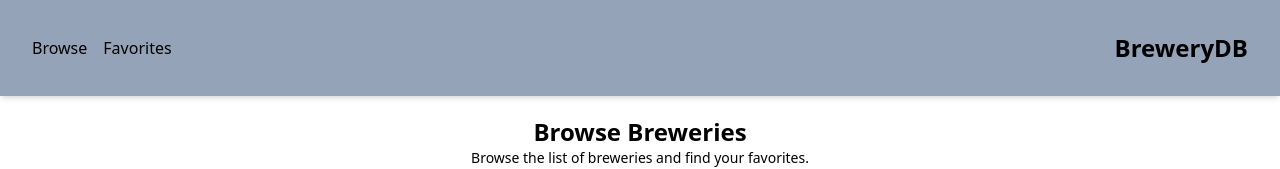
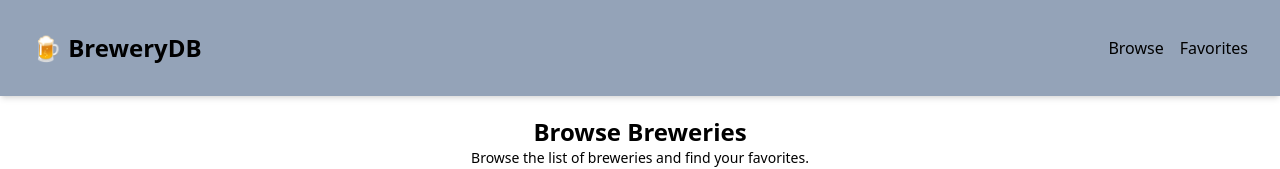
Before and after one commit to yoshrubin/brewery-app, a React (Vite) app: page / in a window 1280 px wide. Shown: the top 169 px of the page. Built offline with nearby package versions, Linux system fonts and the light colour scheme; no server answers.

Commit message:
fix up nav bar

```diff
--- a/src/components/Navbar.tsx
+++ b/src/components/Navbar.tsx
@@ -2,16 +2,16 @@ import { Link } from "react-router-dom";
 
 export default function Navbar() {
   return (
-    <div className="flex justify-between items-center bg-slate-400 p-8 shadow-md">
+    <div className="flex items-center bg-slate-400 p-8 shadow-md justify-between">
+      <h1 className="text-2xl font-bold">🍺 BreweryDB</h1>
       <nav className="flex gap-4">
         <Link className="hover:underline" to="/">
           Browse
         </Link>
-        <Link className="hover:underline " to="/favorites">
+        <Link className="hover:underline" to="/favorites">
           Favorites
         </Link>
       </nav>
-      <h1 className="text-2xl font-bold">BreweryDB</h1>
     </div>
   );
 }
```
